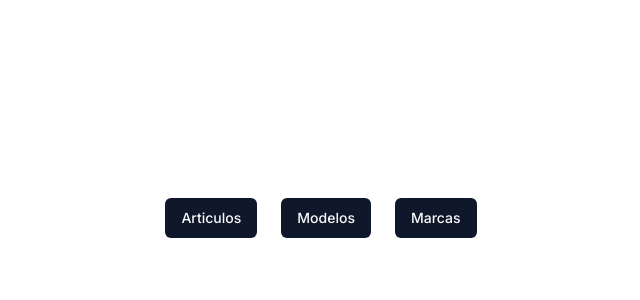
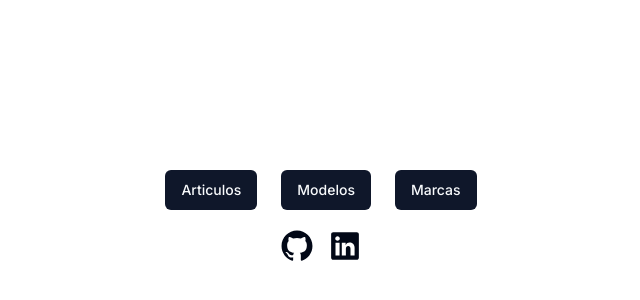
Before and after one commit to KapStorm/nextjs-poc, a Next.js app: page / in a window 1280 px wide. Shown: the part 182-482 px from the top of the page, without its empty margins (319-959 px from the left). Built offline with nearby package versions, Linux system fonts and the light colour scheme.

Commit message:
Linkedin and github in home

```diff
--- a/src/app/page.tsx
+++ b/src/app/page.tsx
@@ -1,13 +1,31 @@
+import IconGithub from '@/components/icons/icon-github'
+import IconLinkedin from '@/components/icons/icon-linkedin'
 import { Button } from '@/components/ui/button'
 import Link from 'next/link'
 
 export default function Home () {
   return (
     <main className='flex items-center h-full'>
-      <div className='flex mx-auto gap-6'>
-        <Button><Link href="/articulos">Articulos</Link></Button>
-        <Button><Link href="/modelos">Modelos</Link></Button>
-        <Button><Link href="/marcas">Marcas</Link></Button>
+      <div className='mx-auto space-y-4'>
+        <div className='flex gap-6'>
+          <Button><Link href="/articulos">Articulos</Link></Button>
+          <Button><Link href="/modelos">Modelos</Link></Button>
+          <Button><Link href="/marcas">Marcas</Link></Button>
+        </div>
+        <div className='flex'>
+          <div className='flex mx-auto space-x-2'>
+            <Button size='icon' variant='ghost'>
+              <Link href='https://github.com/kapstorm' target='_blank'>
+                <IconGithub className='w-8 h-8' />
+              </Link>
+            </Button>
+            <Button size='icon' variant='ghost'>
+              <Link href='https://www.linkedin.com/in/sebastián-arellanes-5b589720b/' target='_blank'>
+                <IconLinkedin className='w-8 h-8' />
+              </Link>
+            </Button>
+          </div>
+        </div>
       </div>
     </main>
   )
--- /dev/null
+++ b/src/components/icons/icon-linkedin.tsx
@@ -0,0 +1,9 @@
+import React from 'react'
+
+type Props = React.HTMLAttributes<SVGElement>
+
+export default function IconLinkedin (props: Props) {
+  return (
+    <svg width="15" height="15" viewBox="0 0 15 15" fill="none" xmlns="http://www.w3.org/2000/svg" {...props}><path d="M2 1C1.44772 1 1 1.44772 1 2V13C1 13.5523 1.44772 14 2 14H13C13.5523 14 14 13.5523 14 13V2C14 1.44772 13.5523 1 13 1H2ZM3.05 6H4.95V12H3.05V6ZM5.075 4.005C5.075 4.59871 4.59371 5.08 4 5.08C3.4063 5.08 2.925 4.59871 2.925 4.005C2.925 3.41129 3.4063 2.93 4 2.93C4.59371 2.93 5.075 3.41129 5.075 4.005ZM12 8.35713C12 6.55208 10.8334 5.85033 9.67449 5.85033C9.29502 5.83163 8.91721 5.91119 8.57874 6.08107C8.32172 6.21007 8.05265 6.50523 7.84516 7.01853H7.79179V6.00044H6V12.0047H7.90616V8.8112C7.8786 8.48413 7.98327 8.06142 8.19741 7.80987C8.41156 7.55832 8.71789 7.49825 8.95015 7.46774H9.02258C9.62874 7.46774 10.0786 7.84301 10.0786 8.78868V12.0047H11.9847L12 8.35713Z" fill="currentColor" fill-rule="evenodd" clip-rule="evenodd"></path></svg>
+  )
+}
```
